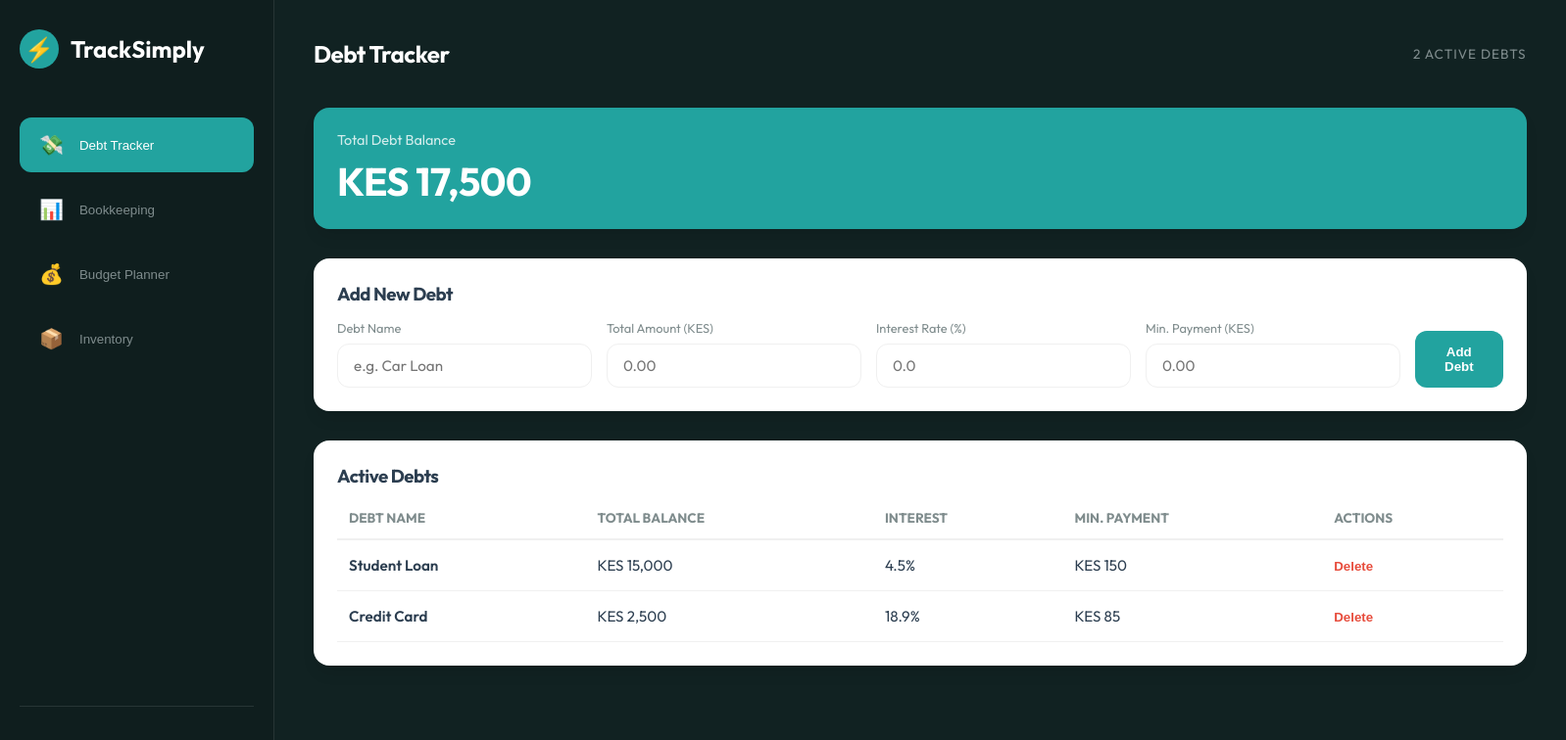
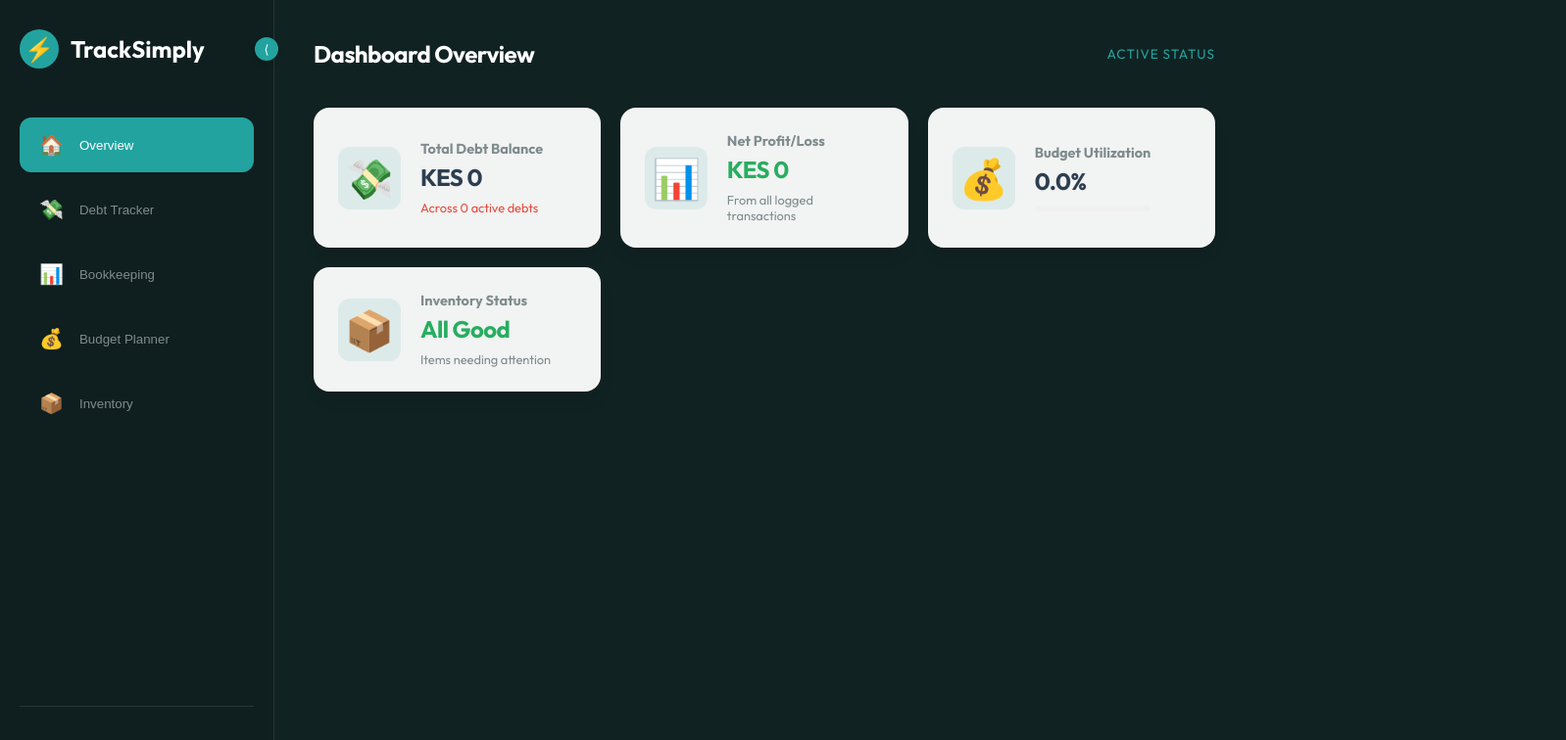
Before and after one commit to johnleshan/TrackSimply, a React (Vite) app: page / in a window 1280 px wide. Shown: the top 756 px of the page at 98% size, 1598 px wide, since content can reach past the window. Built offline with nearby package versions, Linux system fonts and the light colour scheme.

Commit message:
Enhanced personal tracker UI/UX

```diff
--- a/src/App.jsx
+++ b/src/App.jsx
@@ -1,15 +1,19 @@
 import React, { useState } from 'react';
 import Sidebar from './components/Sidebar';
+import DashboardOverview from './components/tools/DashboardOverview';
 import DebtTracker from './components/tools/DebtTracker';
 import Bookkeeping from './components/tools/Bookkeeping';
 import BudgetPlanner from './components/tools/BudgetPlanner';
 import InventoryTracker from './components/tools/InventoryTracker';
 
 function App() {
-  const [activeTool, setActiveTool] = useState('debt');
+  const [activeTool, setActiveTool] = useState('overview');
+  const [isSidebarCollapsed, setIsSidebarCollapsed] = useState(false);
 
   const renderTool = () => {
     switch (activeTool) {
+      case 'overview':
+        return <DashboardOverview onSelectTool={setActiveTool} />;
       case 'debt':
         return <DebtTracker />;
       case 'bookkeeping':
@@ -19,13 +23,18 @@ function App() {
       case 'inventory':
         return <InventoryTracker />;
       default:
-        return <DebtTracker />;
+        return <DashboardOverview onSelectTool={setActiveTool} />;
     }
   };
 
   return (
-    <div className="dashboard-container">
-      <Sidebar activeTool={activeTool} onSelectTool={setActiveTool} />
+    <div className={`dashboard-container ${isSidebarCollapsed ? 'sidebar-collapsed' : ''}`}>
+      <Sidebar
+        activeTool={activeTool}
+        onSelectTool={setActiveTool}
+        isCollapsed={isSidebarCollapsed}
+        onToggleCollapse={() => setIsSidebarCollapsed(!isSidebarCollapsed)}
+      />
       <main className="main-content">
         {renderTool()}
       </main>
--- a/src/components/Sidebar.css
+++ b/src/components/Sidebar.css
@@ -5,6 +5,14 @@
   padding: 30px 20px;
   display: flex;
   flex-direction: column;
+  transition: width 0.3s cubic-bezier(0.4, 0, 0.2, 1);
+  width: 280px;
+  position: relative;
+}
+
+.sidebar.collapsed {
+  width: 80px;
+  padding: 30px 10px;
 }
 
 .sidebar-brand {
@@ -15,17 +23,43 @@
   display: flex;
   align-items: center;
   gap: 12px;
+  position: relative;
 }
 
 .brand-icon {
   background: var(--accent-teal);
   color: white;
-  width: 40px;
+  min-width: 40px;
   height: 40px;
   border-radius: 50%;
   display: flex;
   align-items: center;
   justify-content: center;
+  flex-shrink: 0;
+}
+
+.collapse-btn {
+  position: absolute;
+  right: -25px;
+  top: 50%;
+  transform: translateY(-50%);
+  background: var(--accent-teal);
+  color: white;
+  border: none;
+  width: 24px;
+  height: 24px;
+  border-radius: 50%;
+  cursor: pointer;
+  display: flex;
+  align-items: center;
+  justify-content: center;
+  font-size: 0.8rem;
+  box-shadow: var(--shadow-sm);
+  z-index: 10;
+}
+
+.sidebar.collapsed .collapse-btn {
+  right: -12px;
 }
 
 .sidebar-nav {
@@ -47,6 +81,13 @@
   background: none;
   border: none;
   width: 100%;
+  overflow: hidden;
+  white-space: nowrap;
+}
+
+.sidebar.collapsed .nav-item {
+  padding: 16px 15px;
+  justify-content: center;
 }
 
 .nav-item:hover {
@@ -61,6 +102,14 @@
 
 .nav-icon {
   font-size: 1.25rem;
+  display: flex;
+  align-items: center;
+  justify-content: center;
+  min-width: 24px;
+}
+
+.sidebar.collapsed .user-badge {
+  text-align: center;
 }
 
 .sidebar-footer {
--- a/src/components/Sidebar.jsx
+++ b/src/components/Sidebar.jsx
@@ -1,8 +1,9 @@
 import React from 'react';
 import './Sidebar.css';
 
-const Sidebar = ({ activeTool, onSelectTool }) => {
+const Sidebar = ({ activeTool, onSelectTool, isCollapsed, onToggleCollapse }) => {
   const tools = [
+    { id: 'overview', name: 'Overview', icon: '🏠' },
     { id: 'debt', name: 'Debt Tracker', icon: '💸' },
     { id: 'bookkeeping', name: 'Bookkeeping', icon: '📊' },
     { id: 'budget', name: 'Budget Planner', icon: '💰' },
@@ -10,10 +11,13 @@ const Sidebar = ({ activeTool, onSelectTool }) => {
   ];
 
   return (
-    <aside className="sidebar">
+    <aside className={`sidebar ${isCollapsed ? 'collapsed' : ''}`}>
       <div className="sidebar-brand">
         <span className="brand-icon">⚡</span>
-        TrackSimply
+        {!isCollapsed && <span className="brand-name">TrackSimply</span>}
+        <button className="collapse-btn" onClick={onToggleCollapse}>
+          {isCollapsed ? '⟩' : '⟨'}
+        </button>
       </div>
       <nav className="sidebar-nav">
         {tools.map(tool => (
@@ -22,15 +26,17 @@ const Sidebar = ({ activeTool, onSelectTool }) => {
             className={`nav-item ${activeTool === tool.id ? 'active' : ''}`}
             onClick={() => onSelectTool(tool.id)}
           >
-            <span className="nav-icon">{tool.icon}</span>
-            <span className="nav-label">{tool.name}</span>
+            <span className="nav-icon" title={isCollapsed ? tool.name : ''}>{tool.icon}</span>
+            {!isCollapsed && <span className="nav-label">{tool.name}</span>}
           </button>
         ))}
       </nav>
       <div className="sidebar-footer">
-        <div className="user-badge">
-          Personal Workspace
-        </div>
+        {!isCollapsed ? (
+          <div className="user-badge">Personal Workspace</div>
+        ) : (
+          <div className="user-badge" title="Personal Workspace">👤</div>
+        )}
       </div>
     </aside>
   );
--- /dev/null
+++ b/src/components/tools/DashboardOverview.jsx
@@ -0,0 +1,110 @@
+import React, { useEffect, useState } from 'react';
+
+const DashboardOverview = ({ onSelectTool }) => {
+  const [stats, setStats] = useState({
+    activeDebts: 0,
+    totalDebt: 0,
+    netProfit: 0,
+    budgetUtilization: 0,
+    lowStockItems: 0
+  });
+
+  useEffect(() => {
+    // Read from localStorage to aggregate stats
+    const debts = JSON.parse(localStorage.getItem('tracksimply_debts') || '[]');
+    const txs = JSON.parse(localStorage.getItem('tracksimply_transactions') || '[]');
+    const budgets = JSON.parse(localStorage.getItem('tracksimply_budgets') || '[]');
+    const inventory = JSON.parse(localStorage.getItem('tracksimply_inventory') || '[]');
+
+    const totalDebt = debts.reduce((sum, d) => sum + d.total, 0);
+
+    const profit = txs.reduce((acc, tx) => {
+      return acc + (tx.type === 'Income' ? tx.amount : -tx.amount);
+    }, 0);
+
+    let totalB = 0;
+    let actualB = 0;
+    budgets.forEach(b => {
+      totalB += b.budget;
+      actualB += b.actual;
+    });
+    const budgetUtil = totalB > 0 ? (actualB / totalB) * 100 : 0;
+
+    const lowStock = inventory.filter(i => i.stock <= i.reorder).length;
+
+    setStats({
+      activeDebts: debts.length,
+      totalDebt,
+      netProfit: profit,
+      budgetUtilization: budgetUtil,
+      lowStockItems: lowStock
+    });
+  }, []);
+
+  return (
+    <div className="tool-view">
+      <div className="title-section">
+        <h2>Dashboard Overview</h2>
+        <span className="user-badge" style={{ color: 'var(--accent-teal)' }}>Active Status</span>
+      </div>
+
+      <div style={{ display: 'grid', gridTemplateColumns: 'repeat(auto-fit, minmax(250px, 1fr))', gap: '20px' }}>
+
+        {/* Debt Summary Widget */}
+        <div className="card overview-card" onClick={() => onSelectTool('debt')}>
+          <div className="overview-icon">💸</div>
+          <div className="overview-info">
+            <h4 style={{ color: 'var(--text-muted)', fontSize: '0.9rem', marginBottom: '5px' }}>Total Debt Balance</h4>
+            <h2 style={{ color: 'var(--text-dark)' }}>KES {stats.totalDebt.toLocaleString()}</h2>
+            <p style={{ fontSize: '0.8rem', color: 'var(--danger)', marginTop: '8px' }}>Across {stats.activeDebts} active debts</p>
+          </div>
+        </div>
+
+        {/* Bookkeeping Summary Widget */}
+        <div className="card overview-card" onClick={() => onSelectTool('bookkeeping')}>
+          <div className="overview-icon">📊</div>
+          <div className="overview-info">
+            <h4 style={{ color: 'var(--text-muted)', fontSize: '0.9rem', marginBottom: '5px' }}>Net Profit/Loss</h4>
+            <h2 style={{ color: stats.netProfit >= 0 ? 'var(--success)' : 'var(--danger)' }}>
+               KES {stats.netProfit.toLocaleString()}
+            </h2>
+            <p style={{ fontSize: '0.8rem', color: 'var(--text-muted)', marginTop: '8px' }}>From all logged transactions</p>
+          </div>
+        </div>
+
+        {/* Budget Summary Widget */}
+        <div className="card overview-card" onClick={() => onSelectTool('budget')}>
+          <div className="overview-icon">💰</div>
+          <div className="overview-info">
+            <h4 style={{ color: 'var(--text-muted)', fontSize: '0.9rem', marginBottom: '5px' }}>Budget Utilization</h4>
+            <h2 style={{ color: stats.budgetUtilization > 100 ? 'var(--danger)' : 'var(--text-dark)' }}>
+              {stats.budgetUtilization.toFixed(1)}%
+            </h2>
+            <div style={{ height: '6px', background: 'var(--border-soft)', borderRadius: '3px', marginTop: '10px', overflow: 'hidden' }}>
+               <div style={{
+                  height: '100%',
+                  width: `${Math.min(stats.budgetUtilization, 100)}%`,
+                  background: stats.budgetUtilization > 100 ? 'var(--danger)' : 'var(--accent-teal)'
+                }}></div>
+            </div>
+          </div>
+        </div>
+
+        {/* Inventory Summary Widget */}
+        <div className="card overview-card" onClick={() => onSelectTool('inventory')}>
+          <div className="overview-icon">📦</div>
+          <div className="overview-info">
+            <h4 style={{ color: 'var(--text-muted)', fontSize: '0.9rem', marginBottom: '5px' }}>Inventory Status</h4>
+            <h2 style={{ color: stats.lowStockItems > 0 ? 'var(--warning)' : 'var(--success)' }}>
+               {stats.lowStockItems > 0 ? `${stats.lowStockItems} Low Stock` : 'All Good'}
+            </h2>
+             <p style={{ fontSize: '0.8rem', color: 'var(--text-muted)', marginTop: '8px' }}>Items needing attention</p>
+          </div>
+        </div>
+
+      </div>
+    </div>
+  );
+};
+
+export default DashboardOverview;
--- a/src/index.css
+++ b/src/index.css
@@ -42,6 +42,11 @@ body {
   grid-template-columns: 280px 1fr;
   height: 100vh;
   width: 100vw;
+  transition: grid-template-columns 0.3s cubic-bezier(0.4, 0, 0.2, 1);
+}
+
+.dashboard-container.sidebar-collapsed {
+  grid-template-columns: 80px 1fr;
 }
 
 /* Tool View Wrapper */
@@ -52,6 +57,7 @@ body {
   display: flex;
   flex-direction: column;
   gap: 30px;
+  height: 100vh;
 }
 
 /* UI Elements */
@@ -61,6 +67,34 @@ body {
   padding: 24px;
   box-shadow: var(--shadow-md);
   color: var(--text-dark);
+  transition: var(--transition);
+}
+
+.card:hover {
+  transform: translateY(-4px);
+  box-shadow: 0 20px 25px -5px rgba(0, 0, 0, 0.1), 0 10px 10px -5px rgba(0, 0, 0, 0.04);
+}
+
+/* Overview Specific Cards */
+.overview-card {
+  cursor: pointer;
+  display: flex;
+  align-items: center;
+  gap: 20px;
+  background: rgba(255, 255, 255, 0.95);
+  backdrop-filter: blur(10px);
+  border: 1px solid var(--border-color);
+}
+
+.overview-icon {
+  font-size: 2.5rem;
+  background: var(--accent-teal-soft);
+  width: 64px;
+  height: 64px;
+  border-radius: var(--radius-md);
+  display: flex;
+  align-items: center;
+  justify-content: center;
 }
 
 .title-section {
```
